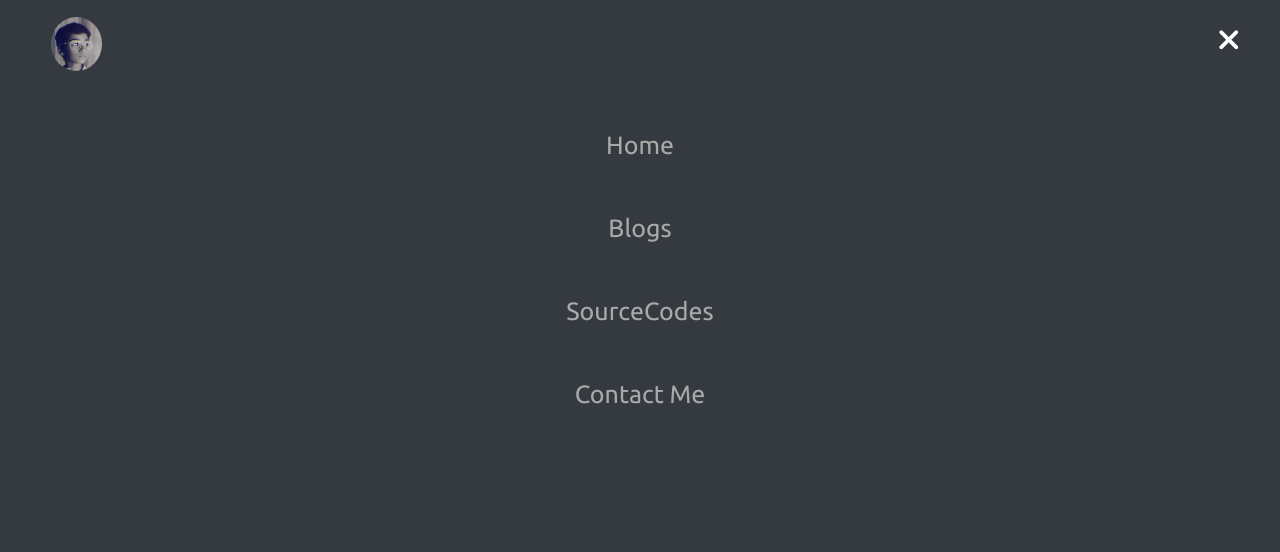
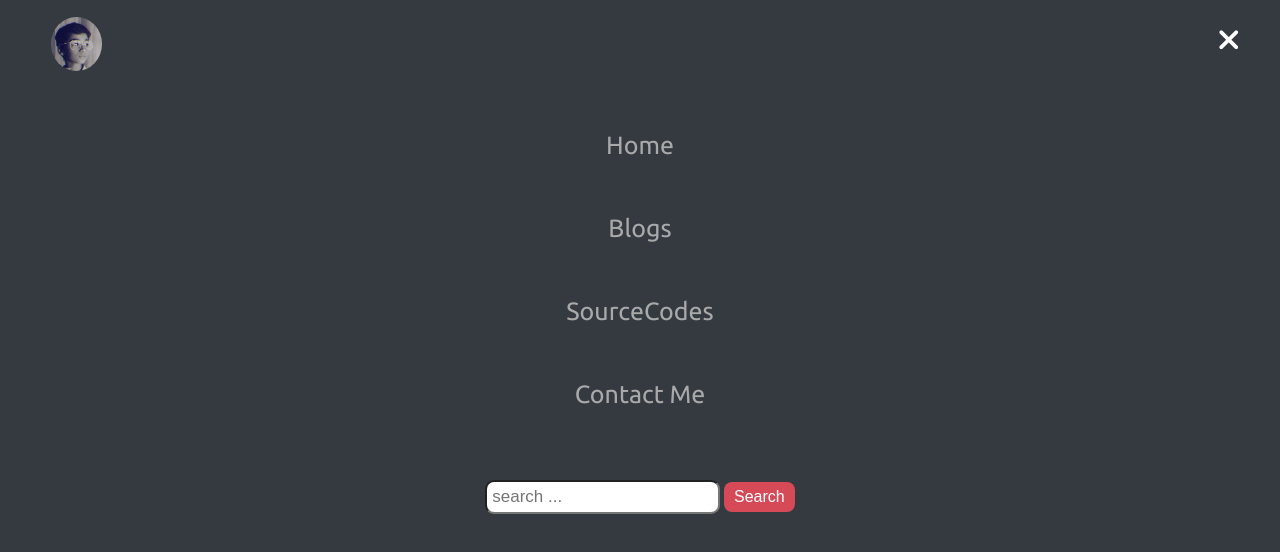
Before and after one commit to Mohammad127313/MakWebDevloper, a plain HTML site: page menu.html in a window 1280 px wide. Drawn offline with Linux system fonts and the light colour scheme.

Commit message:
Update menu.html

```diff
--- a/menu.html
+++ b/menu.html
@@ -107,6 +107,33 @@
             transition: transform .4s linear;
         }
 
+        #search {
+            padding: 5px;
+            font-size: 17px;
+            outline: none;
+            border-radius: 9px;
+            outline: none;
+        }
+        #search:hover, #search:focus{
+            border-color: #d64a58;
+        }
+        .btn-sm {
+            margin: 7px 0;
+            border: none;
+            color: #fff;
+            text-decoration: none;
+            background: #d64a58;
+            border-radius: 8px;
+            font-size: 16px;
+            margin-top: 20px;
+            outline: none;
+            cursor: pointer;
+            padding: 6px 10px;
+        }
+        .btn-sm:hover{
+            opacity: 0.7;
+        }
+
         /*  */
 
         label #btn,
@@ -188,7 +215,12 @@
             <li><a href="#">Blogs</a></li>
             <li><a href="#">SourceCodes</a></li>
             <li><a href="#">Contact Me</a></li>
+            <form action="Search-Results.html" class="search-form" method="GET">
+                <input type="text" name="query" id="search" placeholder="search ..." title="Search Here">
+                <button class="btn-sm" title="Search">Search</button>
+            </form>
         </ul>
+
     </nav>
 </body>
 
```
